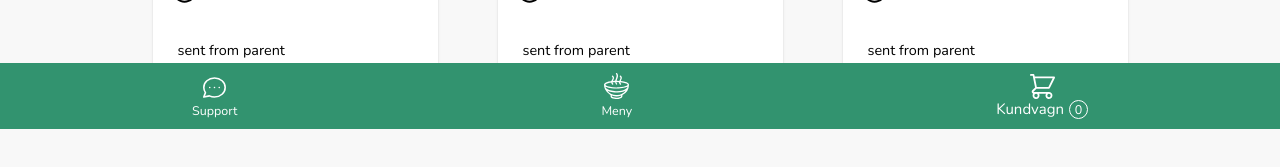
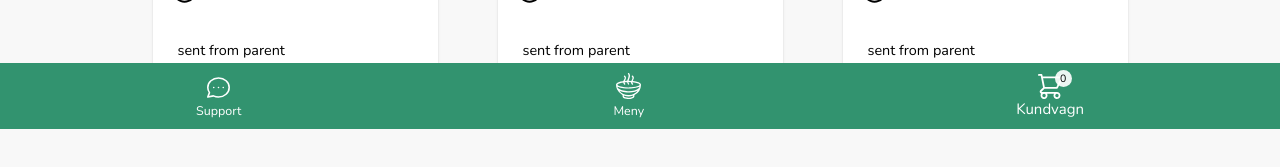
Before and after one commit to martin-linden/SouperHealthy, an Angular app: page / in a window 1280 px wide. Shown: the part 671-838 px from the top of the page. Built offline with nearby package versions, Linux system fonts and the light colour scheme.

Commit message:
added counter ciircle on top of shopping cart svg

```diff
--- a/src/app/components/bottom-nav/bottom-nav.component.html
+++ b/src/app/components/bottom-nav/bottom-nav.component.html
@@ -16,16 +16,14 @@
             </li>
             <li>
                 <a routerLink="#">
-                    <img src="../../../assets/images/cart.svg" alt="shopping cart" id="soup-logo" />
+
                     <div class="text-circle-wrapper">
-                        Kundvagn
+                        <img src="../../../assets/images/cart.svg" alt="shopping cart" id="soup-logo" />
                         <div class="circle">
                             <p>{{soupsStore.soups.length}}</p>
                         </div>
                     </div>
-
-
-
+                    Kundvagn
                 </a>
             </li>
         </ul>
--- a/src/app/components/bottom-nav/bottom-nav.component.scss
+++ b/src/app/components/bottom-nav/bottom-nav.component.scss
@@ -53,8 +53,8 @@ $primary: #32936F;
     }
 
     .circle{
-        border:1px solid #fff;
-       /*  background: white; */
+        /* border:1px solid #fff;    */
+       background: rgb(255 255 255 / 91%);
         border-radius:50%;
         width: 17px;
         height: 17px;
@@ -62,10 +62,14 @@ $primary: #32936F;
         justify-content: center;
         align-items: center;
         margin-left: 5px;
+        position: absolute;
+        margin-left: 17px;
+        margin-bottom: 17px;
 
         p{
-            color: #fff;
+            color: black;
             margin: 0px;
+            font-size: 70%;
         }
     }
 
```
Also changed, not shown: src/app/components/soup-card/soup-card.component.ts (line endings or trailing spaces).
